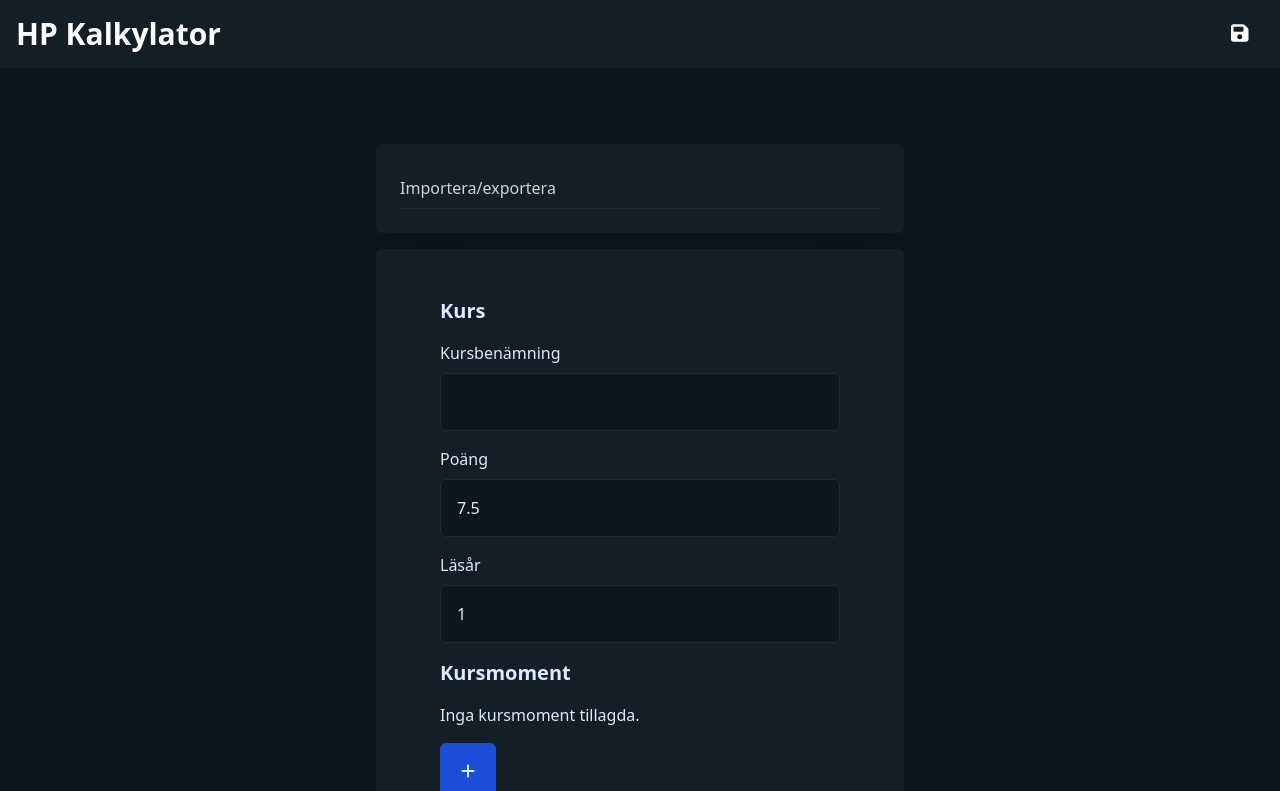
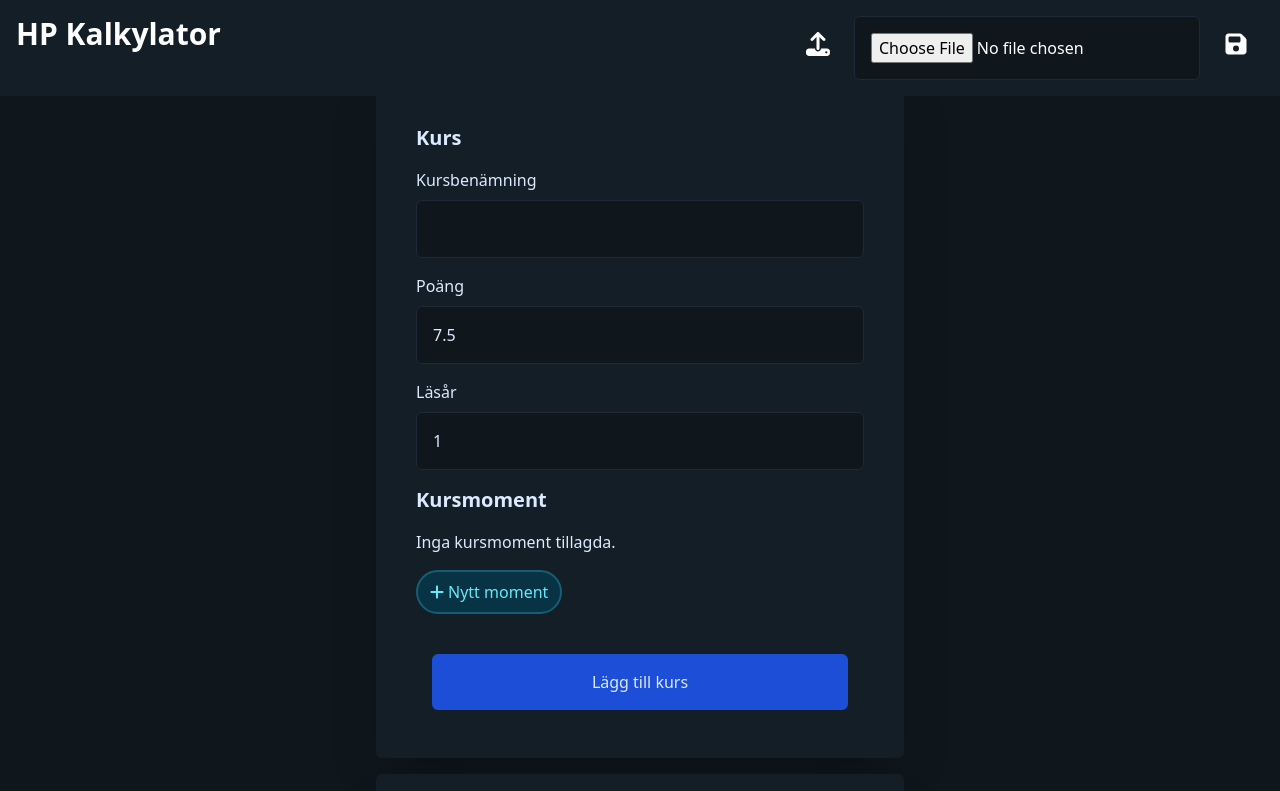
Before and after one commit to Danster2020/hp_calculator, a React (Create React App) app: page / in a window 1280 px wide. Shown: the top 791 px of the page. Built offline with nearby package versions, Linux system fonts and the light colour scheme.

Commit message:
import/export working

```diff
--- a/src/App.tsx
+++ b/src/App.tsx
@@ -1,15 +1,13 @@
-import React from 'react';
-import logo from './logo.svg';
 import Main from './Main';
 
 import { library } from '@fortawesome/fontawesome-svg-core'
-import { faPlus, faTrash, faFloppyDisk } from '@fortawesome/free-solid-svg-icons'
+import { faPlus, faTrash, faFloppyDisk, faChevronRight, faUpload } from '@fortawesome/free-solid-svg-icons'
 
-library.add(faPlus, faTrash, faFloppyDisk)
+library.add(faPlus, faTrash, faFloppyDisk, faChevronRight, faUpload)
 
 function App() {
   return (
-    <div className="App bg-dark_back">
+    <div className="App">
       <Main></Main>
     </div>
   );
--- a/src/Header.tsx
+++ b/src/Header.tsx
@@ -1,8 +1,16 @@
-import React from 'react'
+import React, { useEffect, useState } from 'react'
 import { FontAwesomeIcon } from "@fortawesome/react-fontawesome";
 import { Course } from './data';
+import { v4 as uuid } from 'uuid';
+import { Section } from './courseForm/Sections';
 
-export const Header = (props: {courses: Course[]}) => {
+export const Header = (props: { courses: Course[], handleUploadedCourses(uCourses: Course[]): void }) => {
+
+    const [courses, setCourses] = useState<Course[]>([])
+
+    useEffect(() => {
+        props.handleUploadedCourses(courses);
+      }, [courses]);
 
     function exportToJson(InputCourses: Course[]) {
         let json_data = JSON.stringify(InputCourses, null, 2)
@@ -18,14 +26,51 @@ export const Header = (props: {courses: Course[]}) => {
         a.click();
     }
 
+    function handleFileUpload(e: React.ChangeEvent<HTMLInputElement>) {
+        const file = e.target.files && e.target.files[0];
+        if (file) {
+            const reader = new FileReader();
+            reader.onload = (event) => {
+                const fileContents = event.target?.result;
+                if (fileContents) {
+                    const parsedCoursesData = JSON.parse(fileContents as string);
+
+                    const parsedCourses = parsedCoursesData.map((courseData: any) => {
+                        // Recreate the Course instances using parsed data. This is needed
+                        // to run object specific functions.
+
+                        // recreate sections
+                        const sections = courseData.sections.map((sectionData: any) => {
+                            return new Section(sectionData.title, sectionData.points, Number(sectionData.finish_term));
+                        });
+
+                        const { id, title, term, total_points } = courseData;
+
+                        // recreate course
+                        return new Course(uuid(), title, Number(term), sections, Number(total_points));
+                    });
+                    setCourses(parsedCourses);
+                }
+            };
+            reader.readAsText(file);
+        }
+    }
+
     return (
-        <header className="flex justify-between p-4 bg-dark_surf">
-            <h1 className="text-white">HP Kalkylator</h1>
-            <div className='justify-end self-center sm:mr-4 text-white'>
-                <button onClick={() => exportToJson(props.courses)}>
-                    <FontAwesomeIcon icon="floppy-disk" className='text-xl' />
-                </button>
+        <header className="fixed w-full top-0">
+            <div className='relative flex justify-between p-4 bg-dark_surf'>
+                <h1 className="text-white">HP Kalkylator</h1>
+
+                <div className='self-center space-x-6 sm:mr-4 text-white'>
+                    <label className='m-0' htmlFor="fileInput"><FontAwesomeIcon icon="upload" className='cursor-pointer w-6 h-6' /></label>
+                    <input onChange={(e) => handleFileUpload(e)} className='m-0' type="file" id="fileInput" name="filename" accept=".txt,.json"  />
+                    <button onClick={() => exportToJson(props.courses)}>
+                        <FontAwesomeIcon icon="floppy-disk" className='w-6 h-6' />
+                    </button>
+                </div>
             </div>
         </header>
+
+
     )
 }
--- a/src/Main.tsx
+++ b/src/Main.tsx
@@ -1,10 +1,10 @@
-import { FontAwesomeIcon } from '@fortawesome/react-fontawesome'
 import CourseForm from './courseForm/CourseForm';
 import CoursesDisplay from './courseForm/CoursesDisplay';
 import { Course } from './data';
-import { useEffect, useState } from 'react';
+import { useState } from 'react';
 import CoursesSummary from './CoursesSummary';
 import { Header } from './Header';
+import { FontAwesomeIcon } from '@fortawesome/react-fontawesome';
 
 function Main() {
     const [courses, setCourses] = useState<Course[]>([]);
@@ -16,6 +16,11 @@ function Main() {
     //         return updatedCourses;
     //     });
     // };
+
+    // useEffect(() => {
+
+    // }, [courses])
+
 
     const handlePropertyChange = (courseIndex: number, SectionIndex: number, propertyName: string, newValue: any) => {
         setCourses((prevCourses) => {
@@ -35,21 +40,22 @@ function Main() {
         setCourses(updatedCourses)
     };
 
+    function handleUploadedCourses(uCourses:Course[]) {
+        console.log("uCourses");
+        console.log(uCourses);
+        setCourses(uCourses)
+        console.log("uCourses");
+        console.log(uCourses);
+
+    }
+
     return <>
 
-        <Header courses={courses}></Header>
+        <Header courses={courses} handleUploadedCourses={handleUploadedCourses}></Header>
 
         <main className="mx-auto max-w-xl mt-10 px-2 py-5 text-blue-100">
 
-            <article className="">
-                <details>
-                    <summary className="">Importera/exportera</summary>
-                    <h3>Exportera</h3>
-                    <button id="export_btn">Exportera</button>
-                    <h3>Importera</h3>
-                    <input type="file" id="fileInput" name="filename" accept=".txt,.json" />
-                </details>
-            </article>
+
 
             <CourseForm setCourses={setCourses}></CourseForm>
 
--- a/src/courseForm/CourseForm.tsx
+++ b/src/courseForm/CourseForm.tsx
@@ -89,10 +89,10 @@ const CourseForm = (props: { setCourses: any }) => {
                                 handlePointsChange={handlePointsChange}
                             ></Sections> : <p className='pb-4'>Inga kursmoment tillagda.</p>}
                     </div>
-                    <button onClick={handleAddSection} id="" type='button' className="btn btn_small outline"><FontAwesomeIcon icon="plus" /></button>
+                    <button onClick={handleAddSection} type='button' className="btn_pill mb-4"><FontAwesomeIcon icon="plus" className='mr-1' />Nytt moment</button>
 
 
-                    <button className="btn" id="add_course" type='submit'>Lägg till kurs</button>
+                    <button className="btn mt-6 mx-4" id="add_course" type='submit'>Lägg till kurs</button>
                 </form>
             </article>
         </>
--- a/src/courseForm/CoursesDisplay.tsx
+++ b/src/courseForm/CoursesDisplay.tsx
@@ -15,12 +15,19 @@ const CoursesDisplay = (props: { courses: Course[], handleSectionTermChange: any
 
     return (
         <>
-            {mycourses.length == 0 && <div>Inga kurser tillagda.</div>}
+            {mycourses.length === 0 && <div>Inga kurser tillagda.</div>}
             {mycourses.map((course: Course, courseIndex: number) => (
                 <details key={courseIndex}>
-                    <summary>{course.title} <br />
-                        {course.calcCompletedPoints()} av {course.total_points} HP
+
+                    <summary>
+                        <div>
+                            <span>{course.title}</span>
+                            <br />
+                            <span>{course.calcCompletedPoints()} av {course.total_points} HP</span>
+                        </div>
+                        <div className='summary_icon h-6 w-6 justify-center align-middle text-center' ><FontAwesomeIcon icon="chevron-right" className='block my-1 mx-auto'/></div>
                     </summary>
+
                     <div className='details_body'>
                         <p>
                             Titel: {course.title} <br />
--- a/src/courseForm/Sections.tsx
+++ b/src/courseForm/Sections.tsx
@@ -1,6 +1,4 @@
 import { FontAwesomeIcon } from "@fortawesome/react-fontawesome";
-import { useEffect, useState } from "react";
-// import { def_section } from "./CourseForm";
 import { v4 as uuid } from 'uuid';
 
 
@@ -32,7 +30,10 @@ const Sections = (props: {
         <>
             {props.sections.map((item: Section, index: number) => (
                 <details key={index} id={`section_id#${index}`} className="section_block">
-                    <summary>{item.title}</summary>
+                    <summary>
+                        <span>{item.title}</span>
+                        <div className='summary_icon' ><FontAwesomeIcon icon="chevron-right" /></div>
+                    </summary>
                     <div className="details_body">
                         <label htmlFor="section_name">Benämning</label>
                         <input onChange={(e) => props.handleNameChange(index, e.target.value)}
--- a/src/data.tsx
+++ b/src/data.tsx
@@ -1,4 +1,3 @@
-import React from 'react'
 import { Section } from './courseForm/Sections';
 
 export const CSN_GOAL = 45
@@ -33,7 +32,7 @@ export class Course {
         let completedPoints = 0
 
         this.sections.forEach(section => {
-            if (section.finish_term !== -1) {
+            if (Number(section.finish_term) !== -1) {
                 completedPoints += section.points
             }
         });
@@ -46,7 +45,7 @@ export class Course {
         let completedPoints = 0
 
         this.sections.forEach(section => {
-            if (section.finish_term == term) {
+            if (Number(section.finish_term) === term) {
                 completedPoints += section.points
             }
         });
--- a/src/index.css
+++ b/src/index.css
@@ -3,6 +3,10 @@
 @tailwind utilities;
 
 @layer components {
+
+  body {
+    @apply bg-dark_back
+  }
 
   .toast_head {
     @apply fixed right-0;
@@ -25,11 +29,11 @@
   }
 
   form {
-    @apply flex flex-col rounded-md bg-dark_surf m-4 sm:px-6 py-4;
+    @apply flex flex-col rounded-md bg-dark_surf m-4  py-4;
   }
 
   summary {
-    @apply flex cursor-pointer border-b pt-4 pb-2 mb-2 text-slate-300 border-slate-800;
+    @apply flex justify-between cursor-pointer border-b pt-4 pb-2 mb-2 text-slate-300 border-slate-800 hover:text-opacity-80;
   }
 
   .details_body {
@@ -52,8 +56,14 @@
     @apply mb-2;
   }
 
+  /* BUTTONS */
+
   .btn {
-    @apply bg-blue-700 hover:bg-blue-900 text-center align-middle p-4 mx-4 mb-4 rounded-md outline-none;
+    @apply bg-blue-700 hover:bg-blue-900 text-center align-middle p-4 rounded-md outline-none;
+  }
+
+  .btn_pill {
+    @apply border-2 text-cyan-300 border-cyan-800 bg-cyan-950  hover:bg-cyan-900 text-center align-middle px-3 py-2 rounded-3xl outline-none self-baseline;
   }
 
   .btn_small {
@@ -89,30 +99,9 @@ details>summary::-webkit-details-marker {
   display: none;
 }
 
-details>summary::after {
-  display: inline-block;
-  font-style: normal;
-  font-variant: normal;
-  text-rendering: auto;
-  -webkit-font-smoothing: antialiased;
-  font-family: "Font Awesome 5 Free";
-  font-weight: 900;
-  content: '\f054';
+details[open]>summary .summary_icon {
 
-  margin-left: auto;
-}
-
-details[open]>summary::after {
-  display: inline-block;
-  font-style: normal;
-  font-variant: normal;
-  text-rendering: auto;
-  -webkit-font-smoothing: antialiased;
-  font-family: "Font Awesome 5 Free";
-  font-weight: 900;
-  content: '\f054';
   animation: rotation 0.3s forwards;
-
 }
 
 @keyframes rotation {
```
Also changed, not shown: src/CoursesSummary.tsx (+8 -11 lines).
